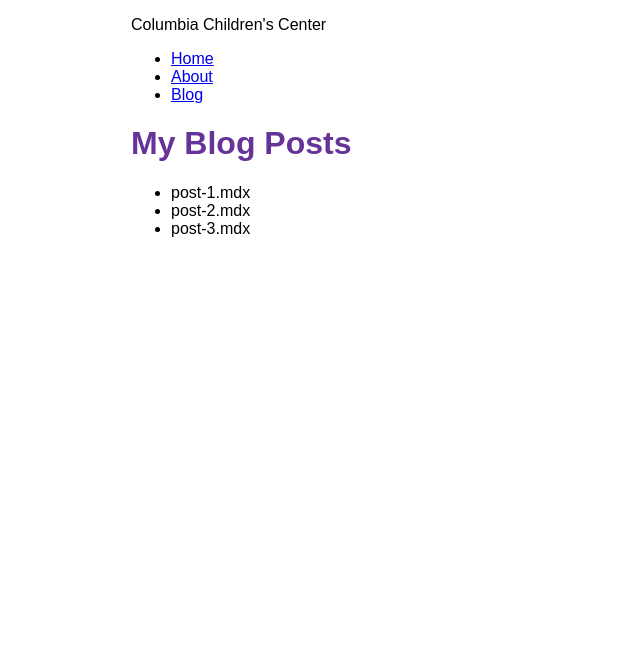
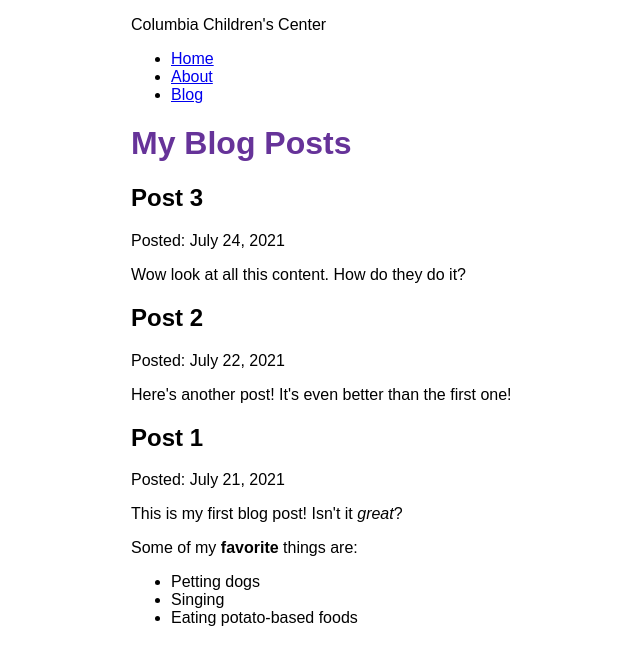
Before and after one commit to Brian-Chenoweth/columbia-children-s-center, a Gatsby site: page /blog in a window 1280 px wide. Shown: the whole page, without its empty margins (259-899 px from the left). Built offline with nearby package versions, Linux system fonts and the light colour scheme; Gatsby itself is replaced by a stand-in of ours.

Commit message:
Render blog post content on blog index page

```diff
--- a/blog/post-1.mdx
+++ b/blog/post-1.mdx
@@ -0,0 +1,12 @@
+---
+title: "Post 1"
+date: "2021-07-21"
+---
+
+This is my first blog post! Isn't it *great*?
+
+Some of my **favorite** things are:
+
+* Petting dogs
+* Singing
+* Eating potato-based foods
--- a/blog/post-2.mdx
+++ b/blog/post-2.mdx
@@ -0,0 +1,6 @@
+---
+title: "Post 2"
+date: "2021-07-22"
+---
+
+Here's another post! It's even better than the first one!
--- a/blog/post-3.mdx
+++ b/blog/post-3.mdx
@@ -0,0 +1,6 @@
+---
+title: "Post 3"
+date: "2021-07-24"
+---
+
+Wow look at all this content. How do they do it?
--- a/package.json
+++ b/package.json
@@ -20,7 +20,7 @@
     "gatsby-plugin-gatsby-cloud": "^2.9.1",
     "gatsby-plugin-google-analytics": "^3.9.0",
     "gatsby-plugin-image": "^1.9.0",
-    "gatsby-plugin-mdx": "^2.9.0",
+    "gatsby-plugin-mdx": "^2.10.0",
     "gatsby-plugin-react-helmet": "^4.9.0",
     "gatsby-plugin-sass": "^4.9.0",
     "gatsby-plugin-sharp": "^3.9.0",
--- a/src/pages/blog.js
+++ b/src/pages/blog.js
@@ -1,19 +1,22 @@
 import * as React from 'react'
 import { graphql } from 'gatsby'
+import { MDXRenderer } from 'gatsby-plugin-mdx'
 import Layout from '../components/layout'
 
 const BlogPage = ( {data} ) => {
   return (
     <Layout pageTitle="My Blog Posts">
-      <ul>
       {
-        data.allFile.nodes.map(node => (
-          <li key={node.name}>
-            {node.name}{node.ext}
-          </li>
+        data.allMdx.nodes.map((node) => (
+          <article key={node.id}>
+            <h2>{node.frontmatter.title}</h2>
+            <p>Posted: {node.frontmatter.date}</p>
+            <MDXRenderer>
+              {node.body}
+            </MDXRenderer>
+          </article>
         ))
       }
-      </ul>
     </Layout>
   )
 }
@@ -25,13 +28,18 @@ query {
       title
     }
   }
-  allFile(filter: {ext: {eq: ".mdx"}}) {
+  allMdx(sort: {fields: frontmatter___date, order: DESC}) {
     nodes {
-      name
-      ext
+      id
+      frontmatter {
+        date(formatString: "MMMM D, YYYY")
+        title
+      }
+      body
     }
   }
 }
+
  `
 
 export default BlogPage
```
Also changed, not shown: 1 other file.
